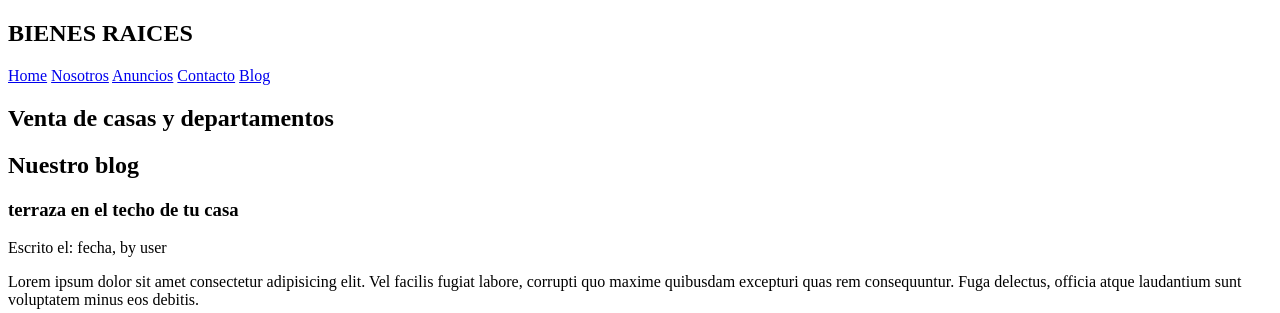
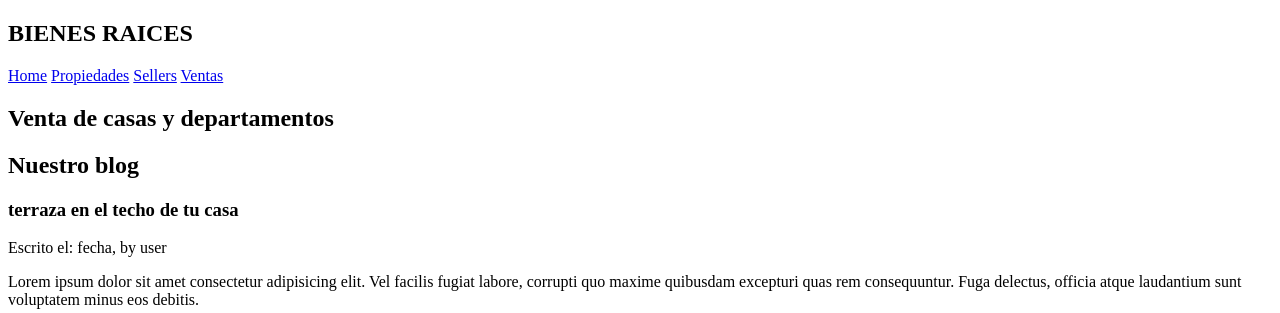
Before and after one commit to Arturo-Herrera/segundo-parcial, a PHP site: page /HTML/blog.php in a window 1280 px wide. Shown: the top 313 px of the page. Run offline with PHP 8.4, Linux system fonts and the light colour scheme.

Commit message:
cambio de header

```diff
--- a/examen2/HTML/includes/header.php
+++ b/examen2/HTML/includes/header.php
@@ -11,10 +11,9 @@
         <header>
             <nav>
                 <a href="../index.php">Home</a>
-                <a href="../HTML/nosotros.php">Nosotros</a>
-                <a href="../HTML/anuncios.php">Anuncios</a>
-                <a href="../HTML/contactanos.php">Contacto</a>
-                <a href="../HTML/blog.php">Blog</a>
+                <a href="../HTML/includes/crearPropiedades.php">Propiedades</a>
+                <a href="../HTML/includes/crearSellers.php">Sellers</a>
+                <a href="../HTML/includes/crearVentas.php">Ventas</a>
             </nav>
             <h2>Venta de casas y departamentos</h2>
             <!--Imagen y sombra-->
```
